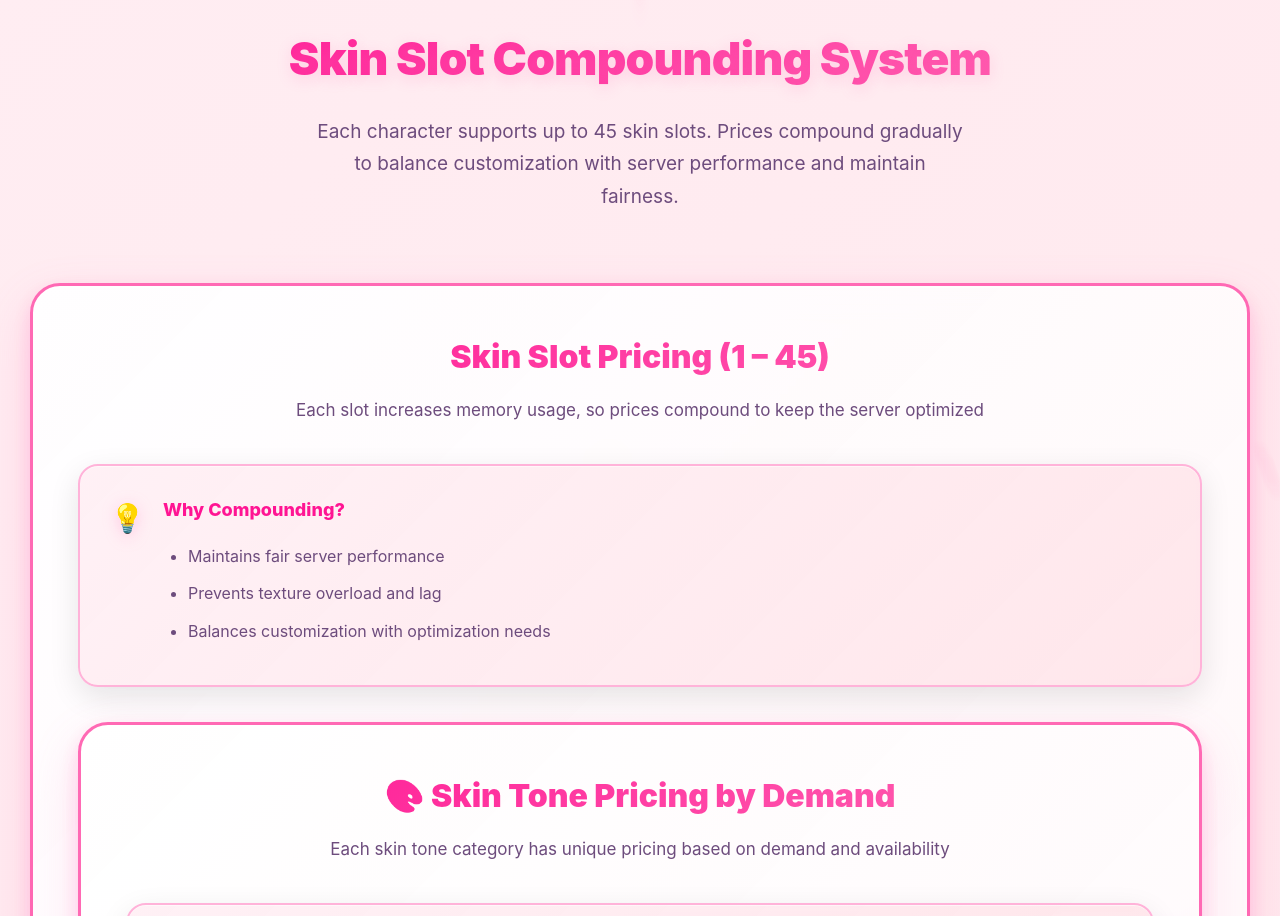
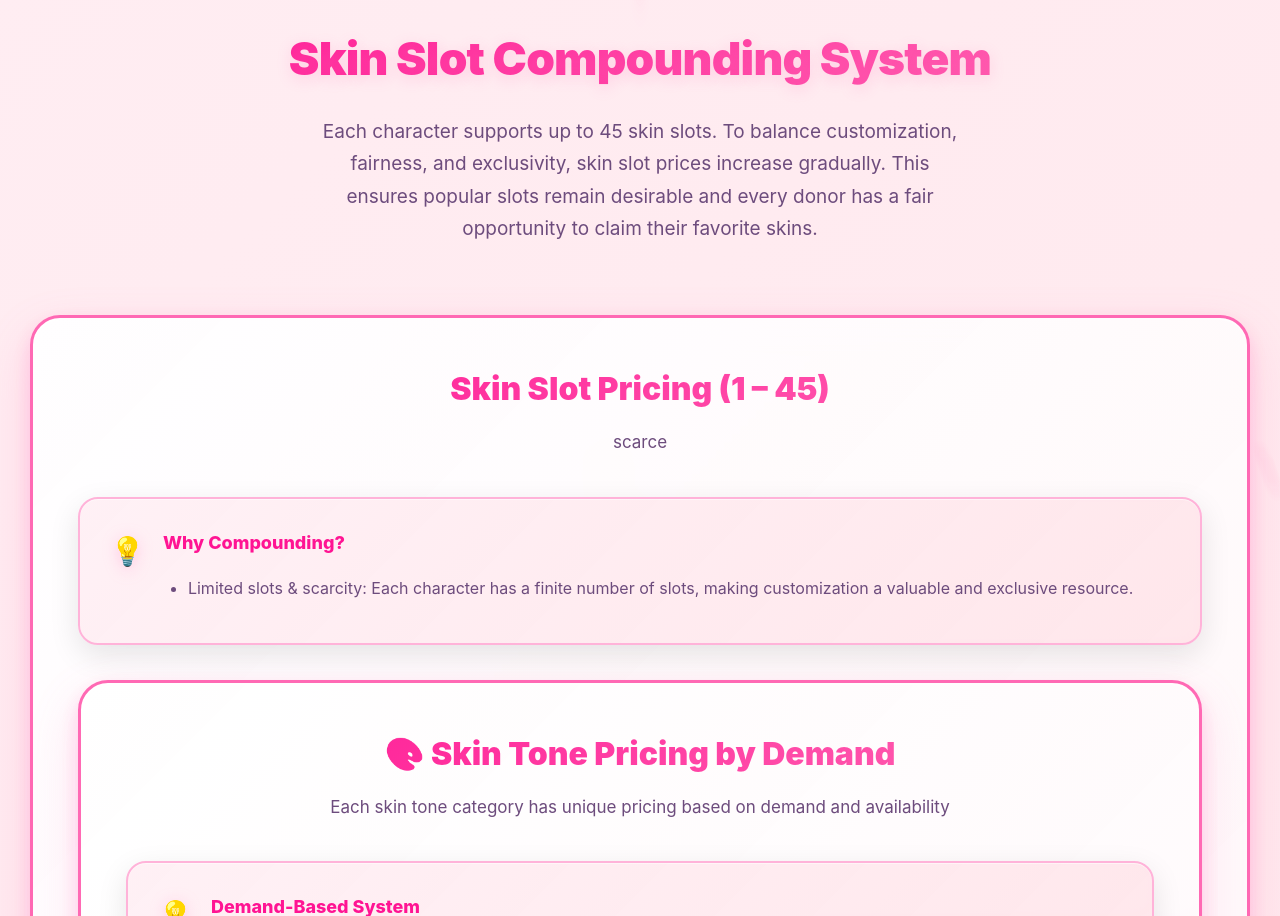
Before and after one commit to killiumx/xoxodonation.github.io, a plain HTML site: page index.html in a window 1280 px wide. Shown: the part 1538-2454 px from the top of the page. Drawn offline with Linux system fonts and the light colour scheme; animation ran at ten frames a second.

Commit message:
index.html

```diff
--- a/index.html
+++ b/index.html
@@ -1007,14 +1007,14 @@
                 <div class="section-icon">🧍‍♂️</div>
                 <h2 class="section-title">Skin Slot Compounding System</h2>
                 <p class="section-description">
-                    Each character supports up to 45 skin slots. Prices compound gradually to balance customization with server performance and maintain fairness.
+                    Each character supports up to 45 skin slots. To balance customization, fairness, and exclusivity, skin slot prices increase gradually. This ensures popular slots remain desirable and every donor has a fair opportunity to claim their favorite skins.
                 </p>
             </div>
 
             <div class="pricing-container">
                 <div class="pricing-header">
                     <h3>Skin Slot Pricing (1 – 45)</h3>
-                    <p>Each slot increases memory usage, so prices compound to keep the server optimized</p>
+                    <p>scarce</p>
                 </div>
 
                 <div class="alert-box alert-info">
@@ -1022,9 +1022,8 @@
                     <div class="alert-content">
                         <strong>Why Compounding?</strong>
                         <ul>
-                            <li>Maintains fair server performance</li>
-                            <li>Prevents texture overload and lag</li>
-                            <li>Balances customization with optimization needs</li>
+                            <li>Limited slots & scarcity: Each character has a finite number of slots, making customization a valuable and exclusive resource.</li>
+
                         </ul>
                     </div>
                 </div>
```
